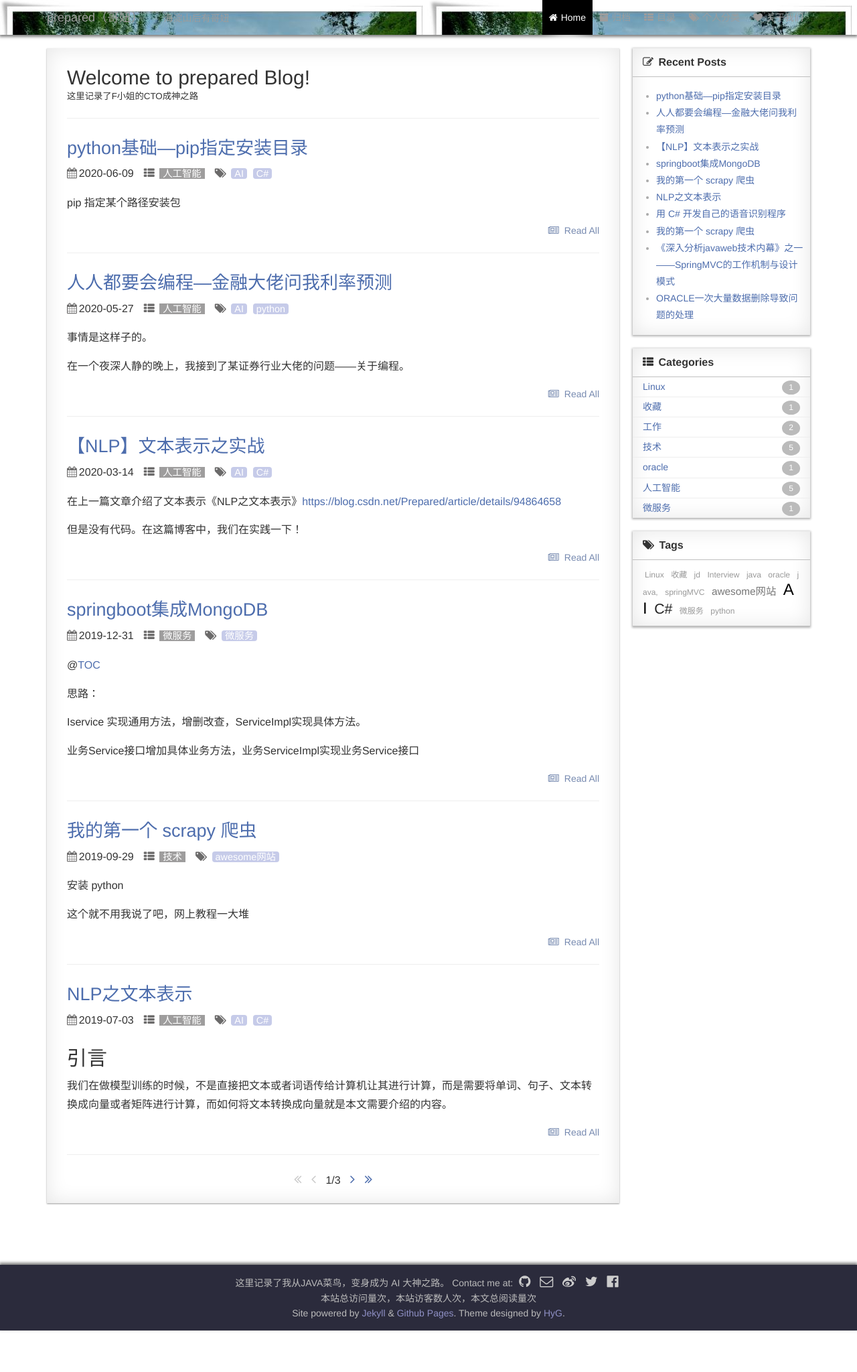
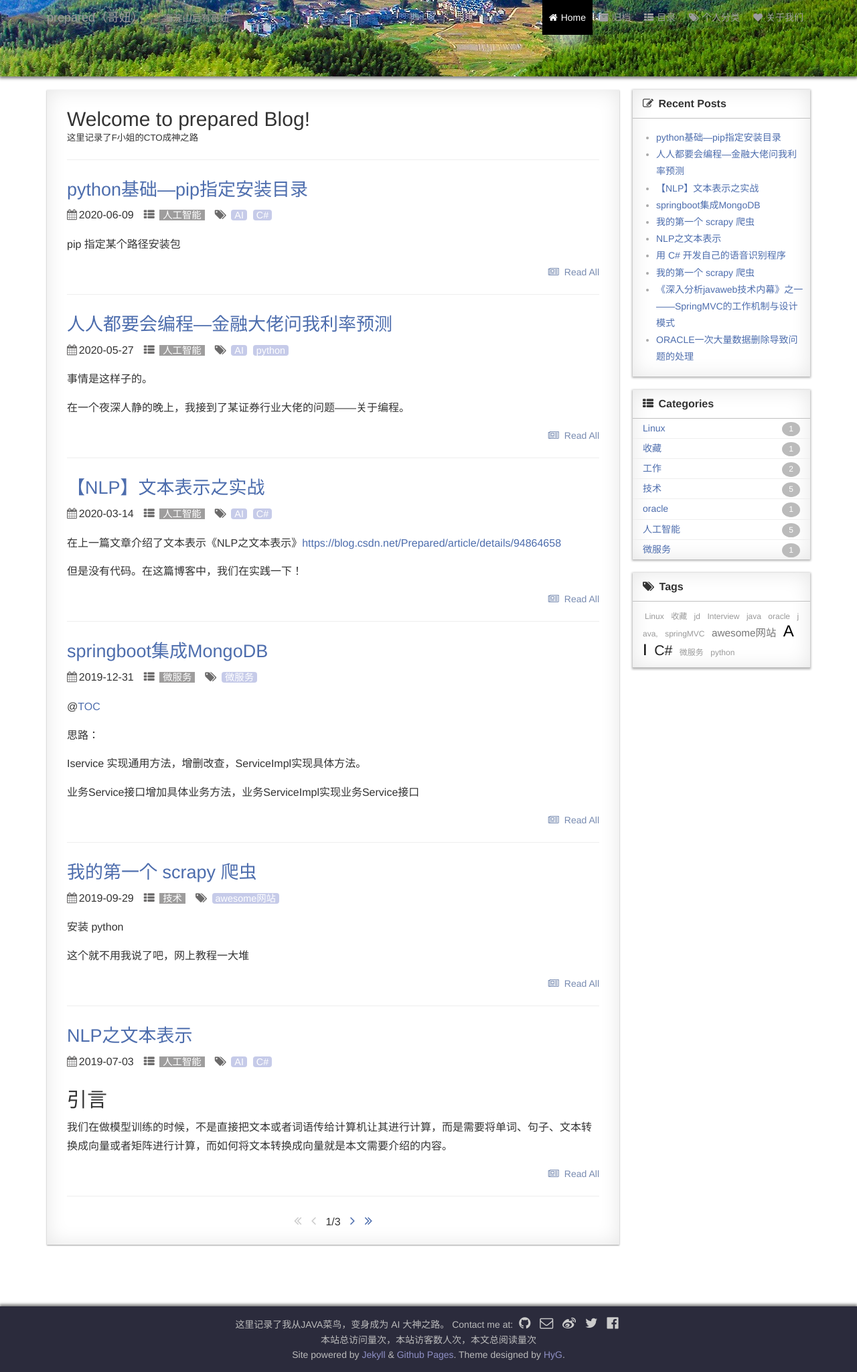
Before and after one commit to prepared48/zhongsb.github.io, a Jekyll site: the page built from index.html, in a window 1280 px wide. Shown: the whole page at 67% size. Built offline with Jekyll 4.4.1, drawn with Linux system fonts in a browser that asks for light colours; the list of posts is cut into pages by our own code; comment, search, counter and statistics services are not loaded; a style sheet for code colours, icons or effects is not loaded; before the commit the page ends 1986 px from its top, so only the background shows below that.

Commit message:
update header

```diff
--- a/_sass/_header.scss
+++ b/_sass/_header.scss
@@ -1,6 +1,6 @@
 header {
     background-image: url(/images/header-background.jpg);
-    height: 52px;
+    height: 114px;
     color: #9d9d9d;
     box-shadow: 0 2px 4px 1px rgba(0,0,0,0.5);
     margin-bottom: 20px;
```
Also changed, not shown: images/header-background.jpg.
